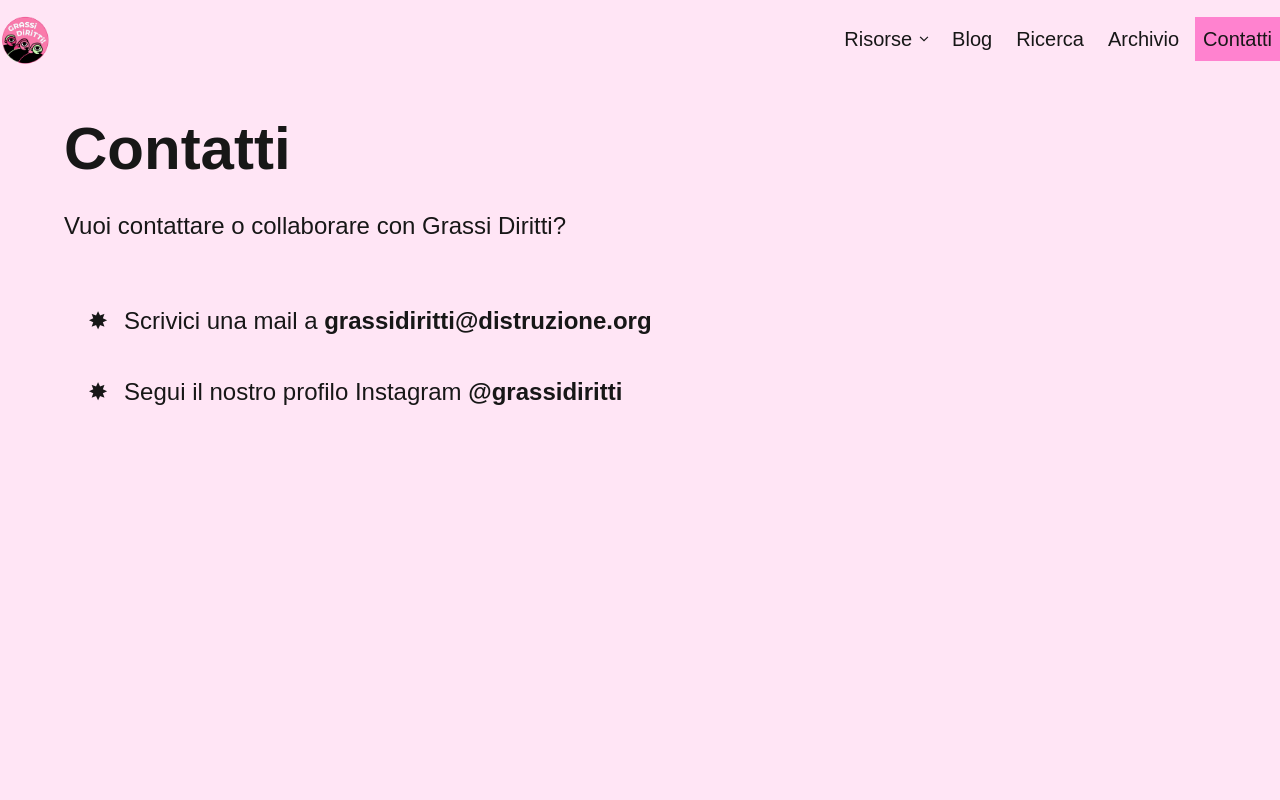
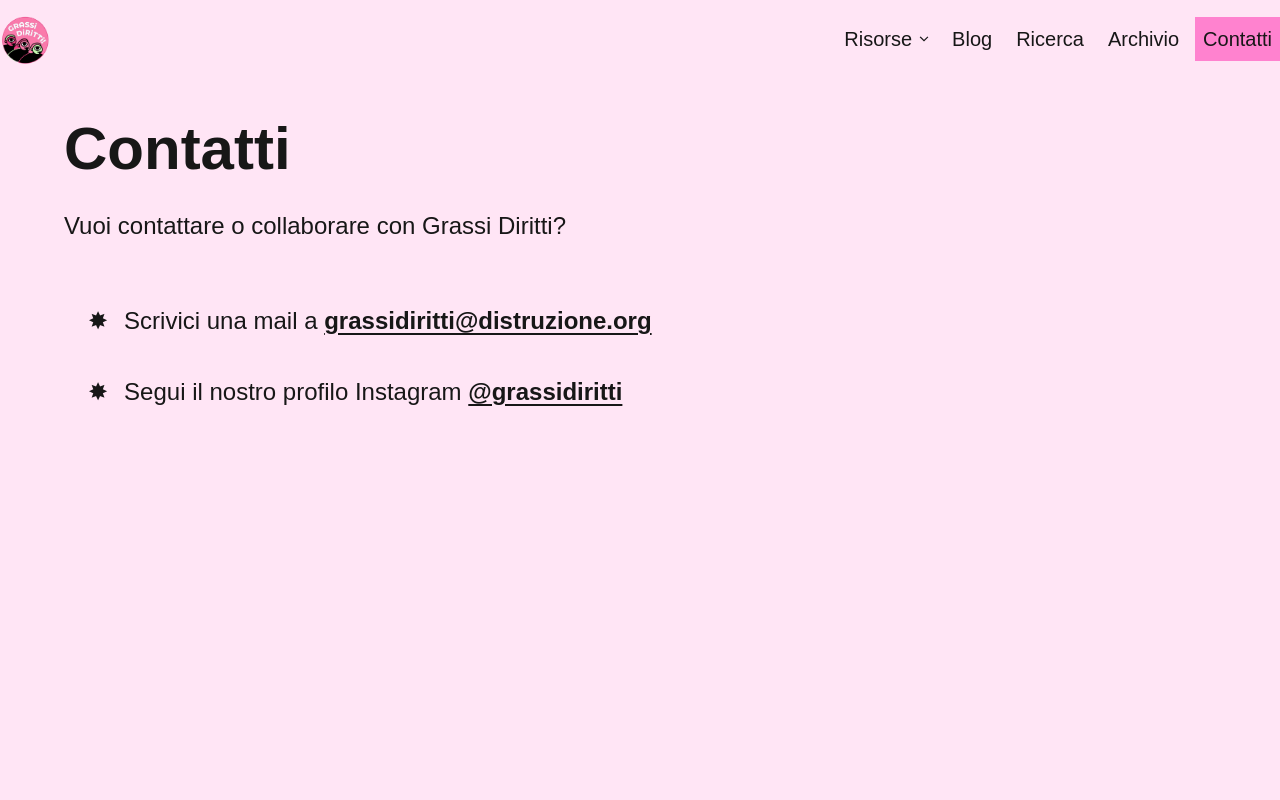
Before and after one commit to clssrx/grassi-diritti-website, a Next.js app: page /contatti in a window 1280 px wide. Shown: the top 800 px of the page. Built offline with nearby package versions, Linux system fonts and the light colour scheme.

Commit message:
improve pages accessibility

```diff
--- a/src/app/(app)/archivio/page.tsx
+++ b/src/app/(app)/archivio/page.tsx
@@ -91,7 +91,7 @@ export default function ArchivioPage() {
                 className="text-xl sm:text-2xl border-b-2 border-(--color-salmon-pink-gd) p-2"
               >
                 <div className="flex flex-row text-xl sm:text-2xl leading-relaxed gap-4">
-                  <span>✸</span>
+                  <span aria-hidden="true">✸</span>
                   <span>{item.text}</span>
                 </div>
               </li>
--- a/src/app/(app)/blog/[slug]/page.tsx
+++ b/src/app/(app)/blog/[slug]/page.tsx
@@ -18,7 +18,7 @@ export default function BlogPostPage() {
             <PageHeader title={title}>
               <div className="flex flex-row items-center gap-4">
                 <span className="text-sm md:text-lg">22/02/2026</span>
-                <span>✸</span>
+                <span aria-hidden="true">✸</span>
                 <span className="text-sm md:text-lg">Autorx</span>
               </div>
             </PageHeader>
--- a/src/app/(app)/blog/page.tsx
+++ b/src/app/(app)/blog/page.tsx
@@ -75,6 +75,7 @@ function BlogPost({ title, slug }: BlogPostProps) {
       <Link
         href={`/blog/${slug}`}
         className="p-2 bg-(--color-pink-gd) hover:bg-(--color-green-gd) self-end shadow-sm"
+        aria-label={`Leggi il post: ${title}`}
       >
         Leggi il post!
       </Link>
--- a/src/app/(app)/contatti/page.tsx
+++ b/src/app/(app)/contatti/page.tsx
@@ -19,20 +19,26 @@ export default function ContattiPage() {
       <section>
         <ul className="flex flex-col px-6 gap-8">
           <li className="flex flex-row text-xl sm:text-2xl leading-relaxed gap-4">
-            <span>✸</span>
+            <span aria-hidden="true">✸</span>
             <span>
               Scrivici una mail a{" "}
-              <Link href={`mailto:${mail}`} className="font-bold">
+              <Link
+                href={`mailto:${mail}`}
+                className="font-bold underline underline-offset-4"
+              >
                 {mail}
               </Link>
             </span>
           </li>
 
           <li className="flex flex-row text-xl sm:text-2xl leading-relaxed gap-4">
-            <span>✸</span>
+            <span aria-hidden="true">✸</span>
             <span>
               Segui il nostro profilo Instagram{" "}
-              <Link href={instagram.link} className="font-bold">
+              <Link
+                href={instagram.link}
+                className="font-bold underline underline-offset-4"
+              >
                 {instagram.username}
               </Link>
             </span>
```
